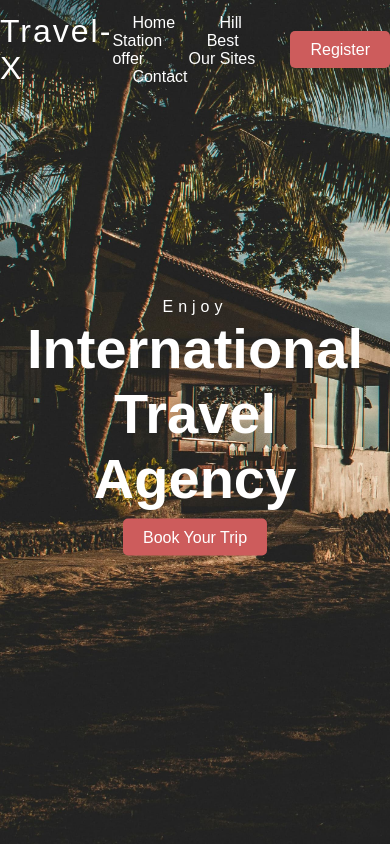
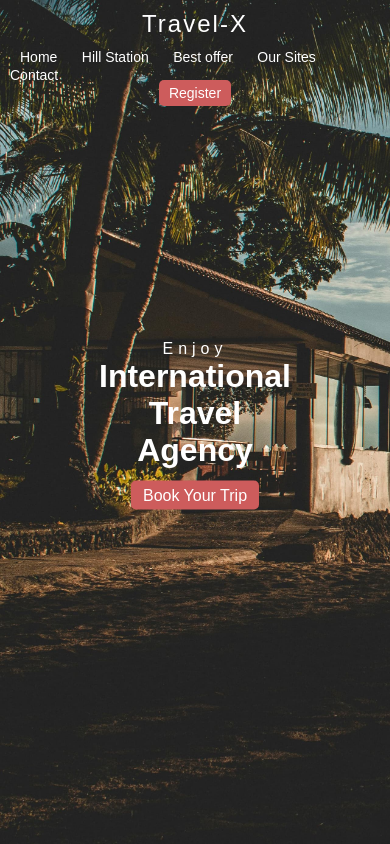
Before and after one commit to Sakshibhardwaj550/LandingPage-sakshi-Bhardwaj, a plain HTML site: page Index.html in a window 390 px wide. Drawn offline with Linux system fonts and the light colour scheme.

Commit message:
Update Style.css

```diff
--- a/Style.css
+++ b/Style.css
@@ -3,6 +3,7 @@
         margin: 0;
         box-sizing: border-box;
       }
+
       .h {
         background-image: url(img.jpg);
         background-size: cover;
@@ -10,25 +11,29 @@
         width: 100%;
         font-family: sans-serif;
       }
+
       .nav {
         display: flex;
-  justify-content: space-around;
+        justify-content: space-between;
         align-items: center;
-
+        padding: 0 20px;
         height: 100px;
       }
+
       .logo {
         color: white;
         letter-spacing: 2px;
         font-size: 2em;
       }
+
       .main a {
         color: white;
         text-decoration: none;
         padding: 10px 20px;
-  font-size: 20;
+        font-size: 20px;
         position: relative;
       }
+
       .main a:before {
         content: "";
         position: absolute;
@@ -39,22 +44,26 @@
         height: 100%;
         transition: 0.4s linear;
       }
+
       .main a:hover:before {
         width: 90%;
       }
+
       .r a {
         color: white;
         text-decoration: none;
         padding: 10px 20px;
-  font-size: 20;
+        font-size: 20px;
         background-color: indianred;
         border-radius: 5px;
         transition: 0.4s;
       }
+
       .r a:hover {
         background: transparent;
         border: 1px solid indianred;
       }
+
       .content {
         max-width: 650px;
         position: absolute;
@@ -63,23 +72,108 @@
         transform: translate(-50%, -50%);
         text-align: center;
         color: white;
+        padding: 0 20px;
       }
+
       .s {
         letter-spacing: 5px;
       }
+
       .content h1 {
         font-size: 3.5em;
       }
+
       .content a {
         color: white;
         text-decoration: none;
         padding: 10px 20px;
-  font-size: 20;
+        font-size: 20px;
         background-color: indianred;
         border-radius: 5px;
         transition: 0.4s;
       }
+
       .content a:hover {
         background: transparent;
         border: 1px solid indianred;
       }
+
+      /* Media Queries for responsiveness */
+      @media (max-width: 1200px) {
+        .content h1 {
+          font-size: 3em;
+        }
+
+        .main a {
+          padding: 8px 16px;
+          font-size: 18px;
+        }
+
+        .r a {
+          padding: 8px 16px;
+          font-size: 18px;
+        }
+      }
+
+      @media (max-width: 768px) {
+        .nav {
+          flex-direction: column;
+          height: auto;
+        }
+
+        .main {
+          margin-top: 10px;
+        }
+
+        .content h1 {
+          font-size: 2.5em;
+        }
+
+        .main a {
+          padding: 6px 12px;
+          font-size: 16px;
+        }
+
+        .r a {
+          padding: 6px 12px;
+          font-size: 16px;
+        }
+
+        .content a {
+          padding: 8px 16px;
+          font-size: 18px;
+        }
+      }
+
+      @media (max-width: 480px) {
+        .nav {
+          padding: 10px;
+        }
+
+        .logo {
+          font-size: 1.5em;
+        }
+
+        .main a {
+          font-size: 14px;
+          padding: 5px 10px;
+        }
+
+        .r a {
+          font-size: 14px;
+          padding: 5px 10px;
+        }
+
+        .content {
+          padding: 0 10px;
+        }
+
+        .content h1 {
+          font-size: 2em;
+        }
+
+        .content a {
+          padding: 6px 12px;
+          font-size: 16px;
+        }
+      }
```
Lines whose indentation alone changed are shown as unchanged.
